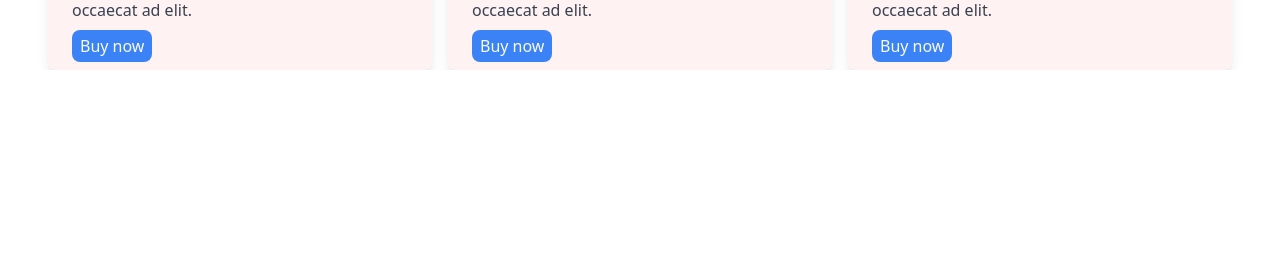
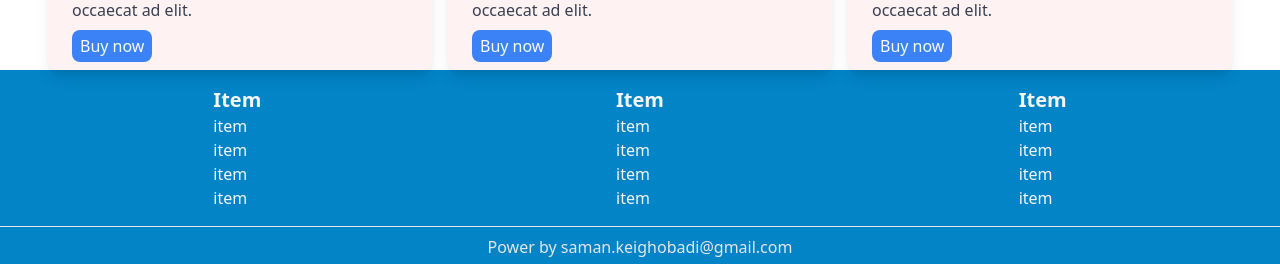
Before and after one commit to SamanKeighobadi/phone-store, a Next.js app: page / in a window 1280 px wide. Shown: the part 898-1162 px from the top of the page. Before the commit the page ends 968 px from the top, so only its background shows below. Built offline with nearby package versions, Linux system fonts and the light colour scheme.

Commit message:
style: footer component
style footer part

```diff
--- a/components/common/Footer.jsx
+++ b/components/common/Footer.jsx
@@ -1,7 +1,50 @@
+import Link from "next/link";
 import React from "react";
 
 const Footer = () => {
-  return <div>{/* <h1>Footer </h1> */}</div>;
+  return (
+    <div>
+      <footer className="  bg-sky-600">
+        <div className="xs:grid-cols-1 mx-9 grid grid-cols-3 sm:grid-cols-2 md:grid-cols-3 lg:grid-cols-3 place-items-center text-stone-100">
+          <div className="py-4">
+            <ul className="">
+              <li>
+                <h5 className="text-xl font-semibold">Item</h5>
+              </li>
+              <li>item</li>
+              <li>item</li>
+              <li>item</li>
+              <li>item</li>
+            </ul>
+          </div>
+          <div>
+            <ul>
+              <li>
+                <h5 className="text-xl font-semibold">Item</h5>
+              </li>
+              <li>item</li>
+              <li>item</li>
+              <li>item</li>
+              <li>item</li>
+            </ul>
+          </div>
+          <div>
+            <ul>
+              <li>
+                <h6 className="text-xl font-semibold">Item</h6>
+              </li>
+              <li>item</li>
+              <li>item</li>
+              <li>item</li>
+              <li>item</li>
+            </ul>
+          </div>
+        </div>
+        <hr />
+        <p className="text-stone-200 py-2 text-center">Power by saman.keighobadi@gmail.com</p>
+      </footer>
+    </div>
+  );
 };
 
 export default Footer;
--- a/components/common/Navbar.jsx
+++ b/components/common/Navbar.jsx
@@ -5,7 +5,7 @@ import { FiShoppingCart } from "react-icons/fi";
 const Navbar = () => {
   return (
     <div className="">
-      <nav className="sticky top-0 flex h-14 items-center justify-between bg-blue-600 px-5">
+      <nav className="sticky top-0 flex h-14 items-center justify-between bg-sky-600 px-5">
         <ul className="flex   text-white ">
           <Link href={"/"}>
             <a className="py-1 px-2">Home</a>
```
